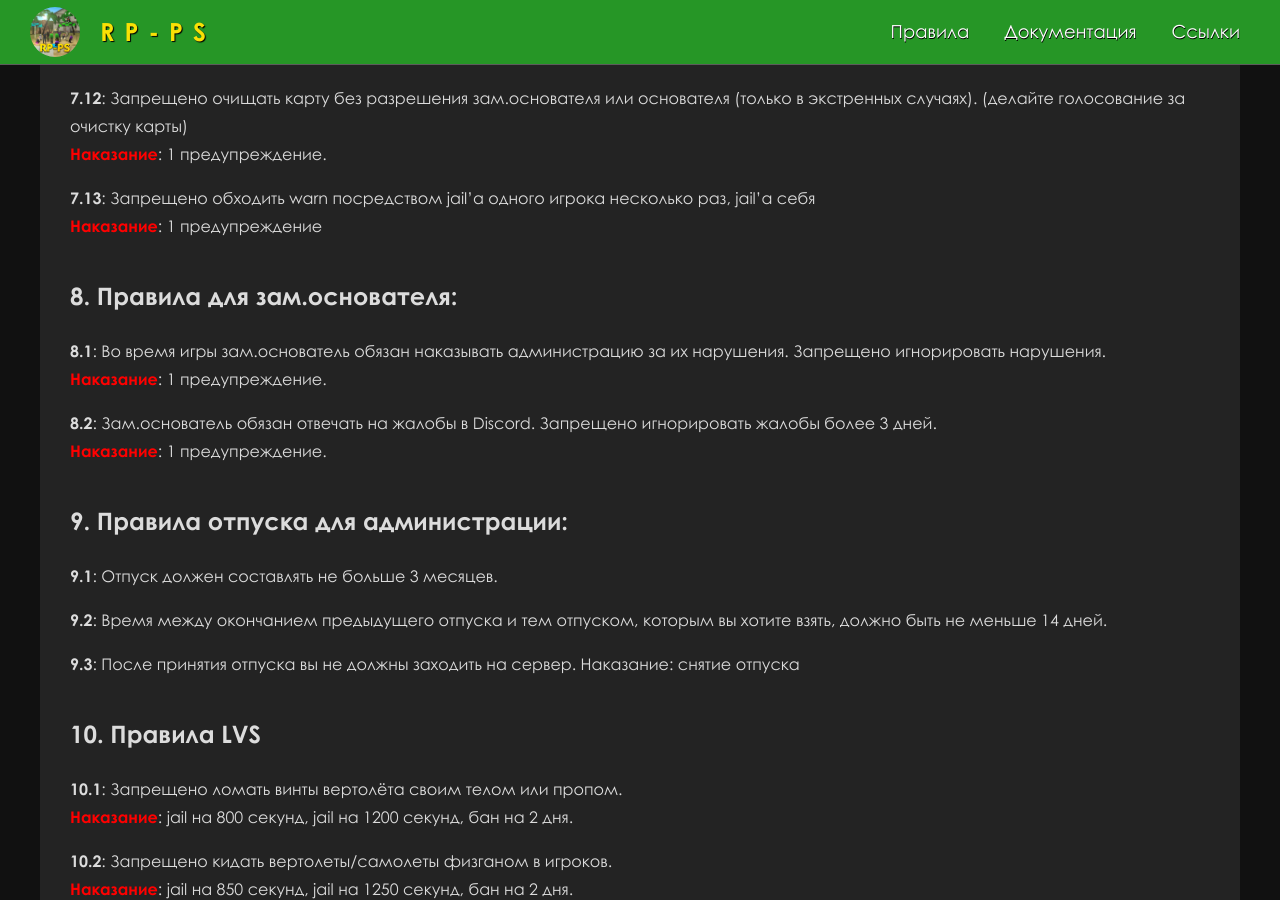
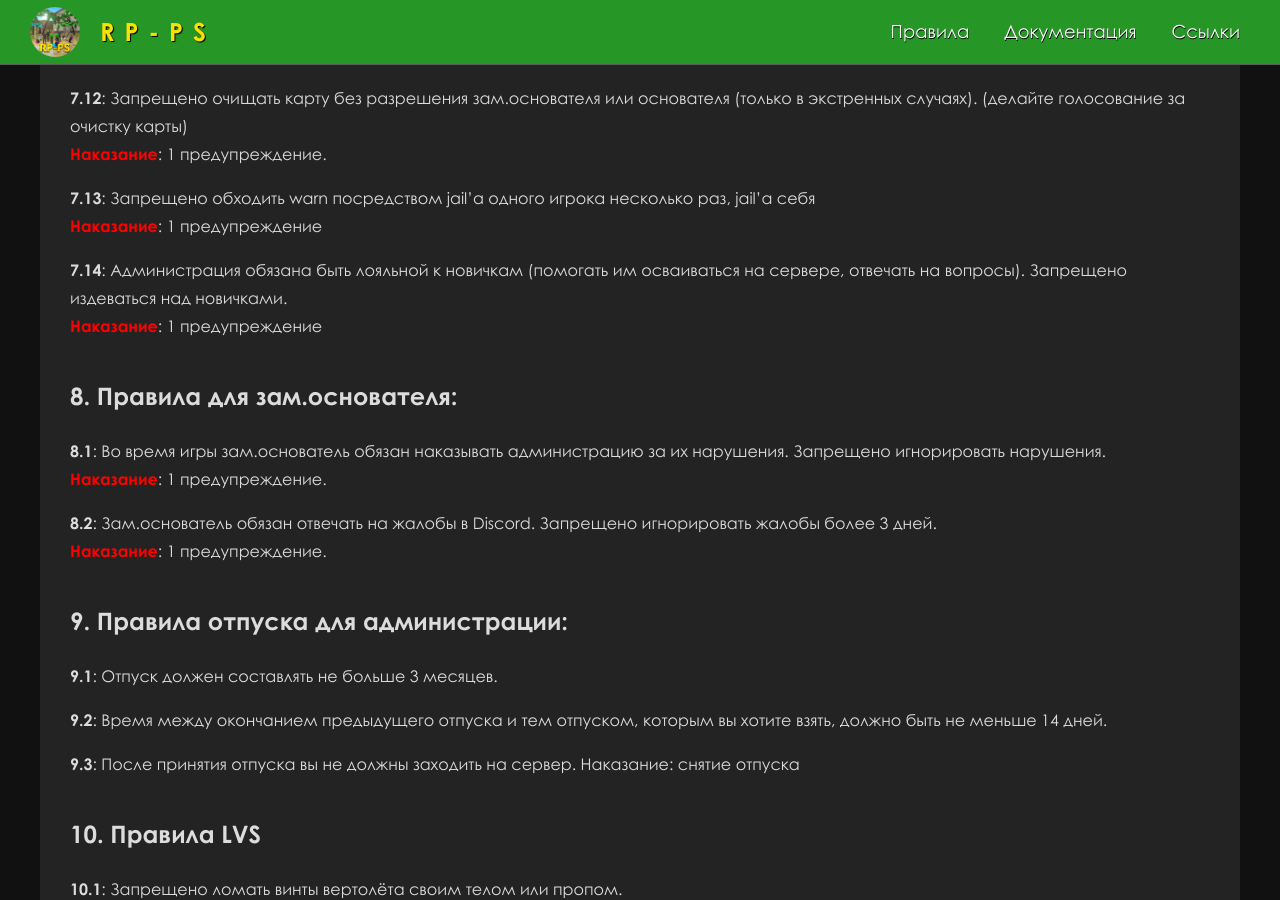
Before and after one commit to RP-PS/RP-PS.github.io, a Jekyll site: the page built from rules.md, in a window 1280 px wide and 900 px high, scrolled down 5532 px. Built offline with Jekyll 4.4.1, drawn with Linux system fonts in a browser that asks for light colours.

Commit message:
7.14 (правило о лояльности к новичкам)

```diff
--- a/rules.md
+++ b/rules.md
@@ -229,6 +229,9 @@ layout: default
 **7.13**: Запрещено обходить warn посредством jail’а одного игрока несколько раз, jail’а себя
 **Наказание**: 1 предупреждение
 
+**7.14**: Администрация обязана быть лояльной к новичкам (помогать им осваиваться на сервере, отвечать на вопросы). Запрещено издеваться над новичками.
+**Наказание**: 1 предупреждение
+
 ## 8. Правила для зам.основателя:
 
 **8.1**: Во время игры зам.основатель обязан наказывать администрацию за их нарушения. Запрещено игнорировать нарушения.
```
